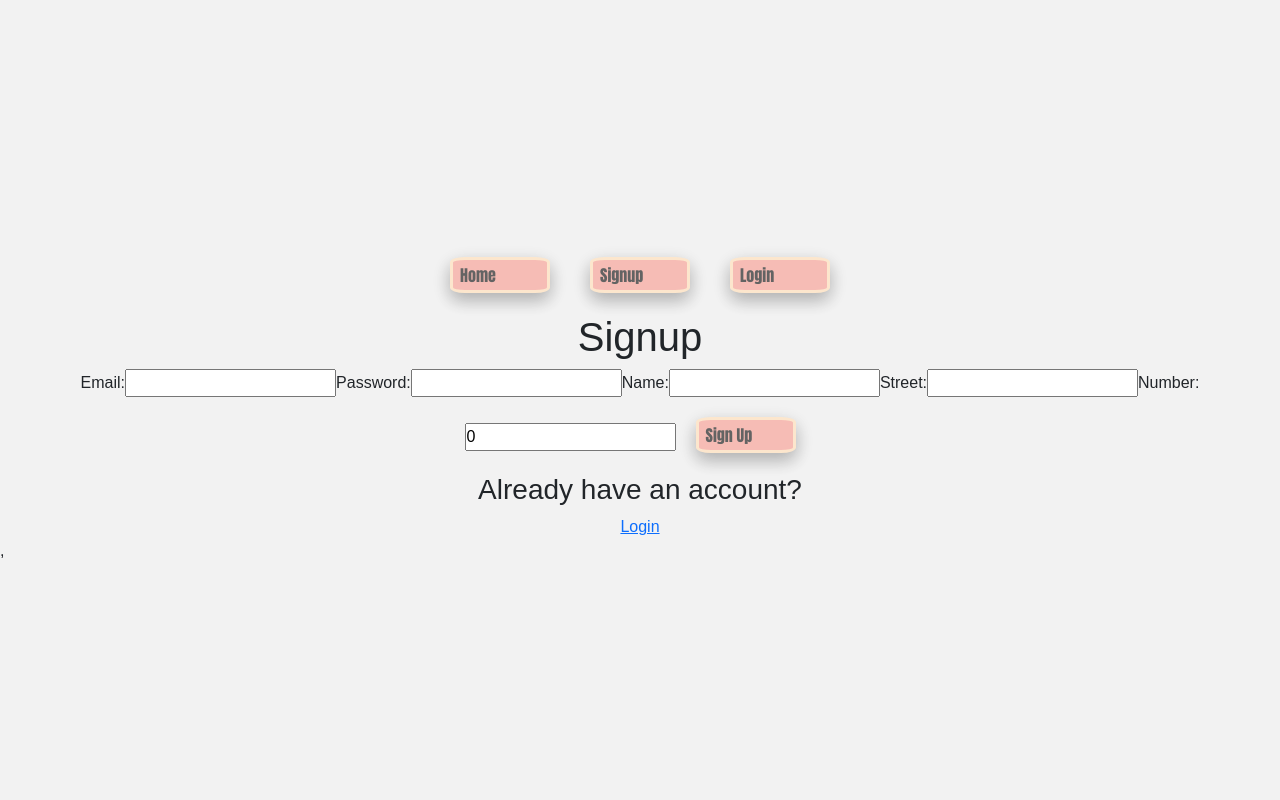
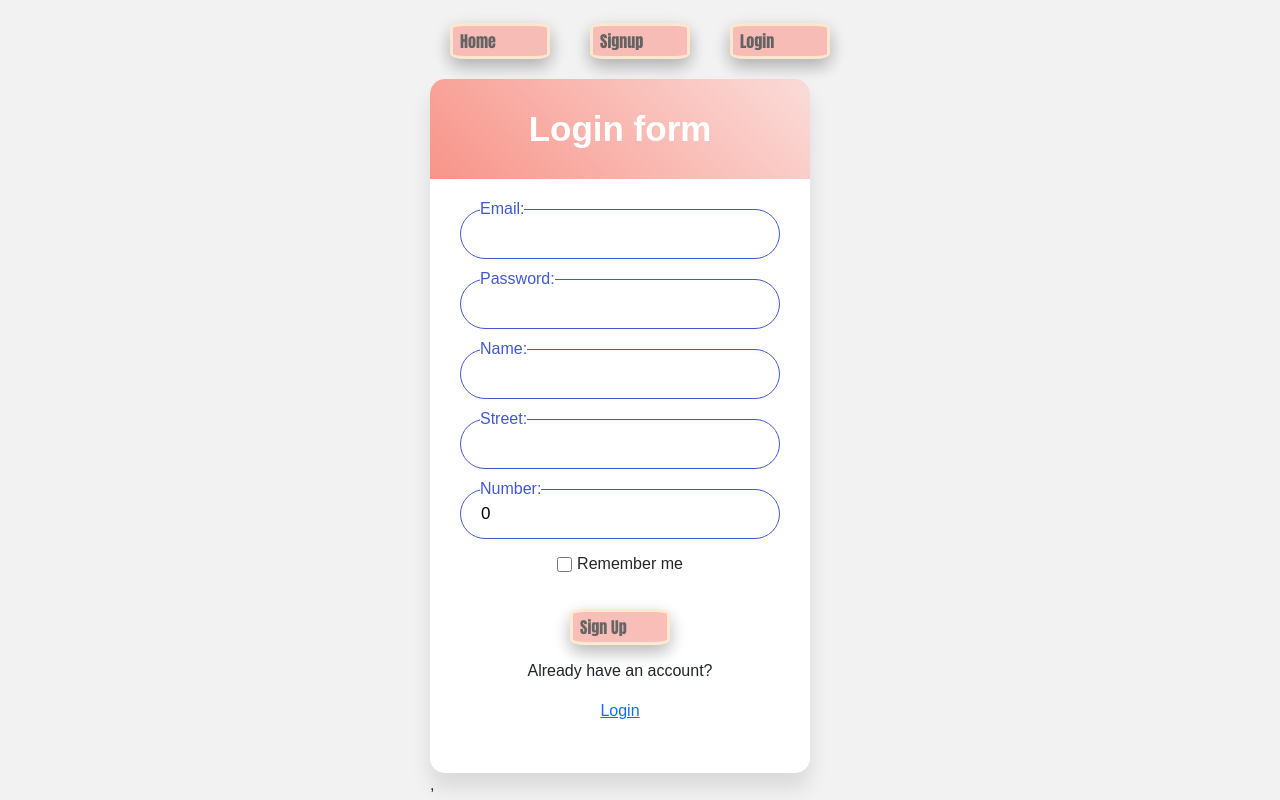
Before and after one commit to Maya12311/theFinalProject, a React (Create React App) app in the folder client/: page /signup in a window 1280 px wide. Built offline with nearby package versions, Linux system fonts and the light colour scheme; no server answers.

Commit message:
signup done

```diff
--- a/client/src/Style/Stylesheets/Login.css
+++ b/client/src/Style/Stylesheets/Login.css
@@ -129,3 +129,7 @@ form .pass-link a:hover,
 form .signup-link a:hover{
   text-decoration: underline;
 }
+
+.signupButton{
+margin: auto;
+}
--- a/client/src/pages/Signup.js
+++ b/client/src/pages/Signup.js
@@ -1,6 +1,8 @@
 import React, { useState } from 'react'
 import { Link, useNavigate } from 'react-router-dom'
 import axios from 'axios'
+import '../Style/Stylesheets/Login.css';
+
 
 
 export default function Signup() {
@@ -40,31 +42,65 @@ export default function Signup() {
 
 	return (
 		<>
-			<h1>Signup</h1>
-			<form onSubmit={handleSubmit}>
+
+			<div className='wrapper'>
+			<div className='title'>
+				Login form
+				</div>
+				<form onSubmit={handleSubmit}>
+
+				<div className='field'>
+				<input type="text" value={email} onChange={handleEmail} />
 
 				<label htmlFor="email">Email: </label>
-				<input type="text" value={email} onChange={handleEmail} />
+				</div>
+
+				<div className='field'>
+				<input type="password" value={password} onChange={handlePassword} />
 
 				<label htmlFor="password">Password: </label>
-				<input type="password" value={password} onChange={handlePassword} />
+				</div>
+
+				<div className='field'>
+				<input type="text" value={name} onChange={handleName} />
 
 				<label htmlFor="name">Name: </label>
-				<input type="text" value={name} onChange={handleName} />
+				</div>
+
+				<div className='field'>
+				<input type="text" value={street} onChange={handleStreet} />
 
 				<label htmlFor="street">Street: </label>
-				<input type="text" value={street} onChange={handleStreet} />
+				</div>
+
+				<div className='field'>
+				<input type="number" value={streetNumber} onChange={handleStreetNumber} />
 
 				<label htmlFor="streetNumber">Number: </label>
-				<input type="number" value={streetNumber} onChange={handleStreetNumber} />
+				</div>
 
-				<button type="submit">Sign Up</button>
+				<div class="content">
+               <div class="checkbox">
+                  <input type="checkbox" id="remember-me"/>
+                  <label htmlFor="remember-me">Remember me</label>
+               </div>
+				</div>
+				<div className='field'>
+				<button className="signupButton" type="submit">Sign Up</button>
+				</div>
+
+				<p>Already have an account?</p>
+			<Link to='/login'>Login</Link>
+
+
 			</form>
+			</div>
 
 			{errorMessage && <h5>{errorMessage}</h5>}
 
-			<h3>Already have an account?</h3>
-			<Link to='/login'>Login</Link>
+
+
+
 		</>
 	)
 }
```
